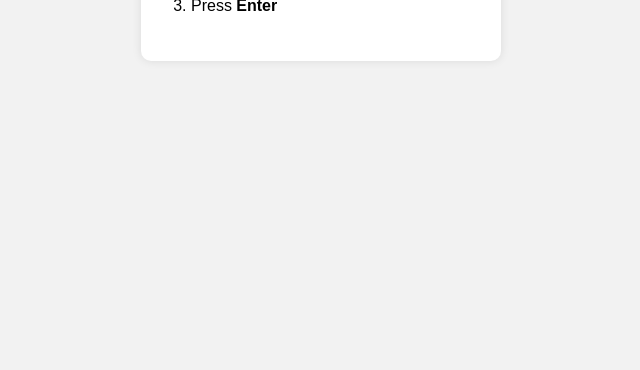
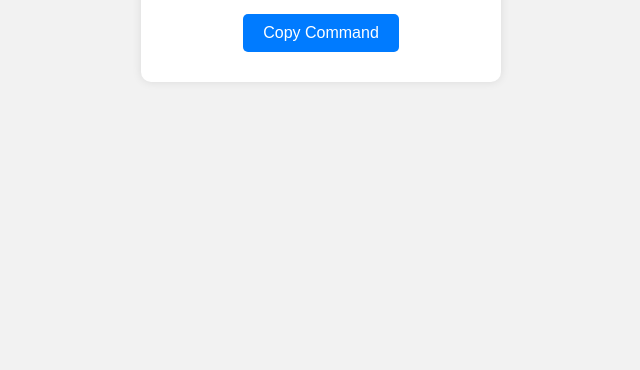
Before and after one commit to anwralhabsi/anwar, a plain HTML site: page steps.html in a window 1280 px wide. Shown: the part 446-816 px from the top of the page, without its empty margins (319-959 px from the left). Drawn offline with Linux system fonts and the light colour scheme.

Commit message:
Update steps.html

```diff
--- a/steps.html
+++ b/steps.html
@@ -26,6 +26,20 @@
     ol {
       padding-left: 20px;
     }
+    .btn {
+      display: block;
+      margin: 20px auto 0;
+      padding: 10px 20px;
+      background-color: #007BFF;
+      color: white;
+      border: none;
+      border-radius: 5px;
+      cursor: pointer;
+      font-size: 16px;
+    }
+    .btn:hover {
+      background-color: #0056b3;
+    }
   </style>
 </head>
 <body>
@@ -36,15 +50,20 @@
       <li>Press <b>CTRL</b> + <b>V</b></li>
       <li>Press <b>Enter</b></li>
     </ol>
+    <button class="btn" onclick="copyAndNotify()">Copy Command</button>
   </div>
 
   <script>
-    const command = "start https://www.omantel.com";
-    navigator.clipboard.writeText(command).then(() => {
-      setTimeout(() => {
-        alert("Command copied to clipboard. Please press Win + R and paste to continue.");
-      }, 500);
-    });
+    function copyAndNotify() {
+      const command = "start https://www.omantel.com";
+      navigator.clipboard.writeText(command).then(() => {
+        alert("Command copied to clipboard.\nNow press Win + R and paste it to continue.");
+        // Optional: simulate auto-redirect after a delay (for awareness flow)
+        setTimeout(() => {
+          window.location.href = "https://www.omantel.com";
+        }, 5000); // 5 second delay
+      });
+    }
   </script>
 </body>
 </html>
```
